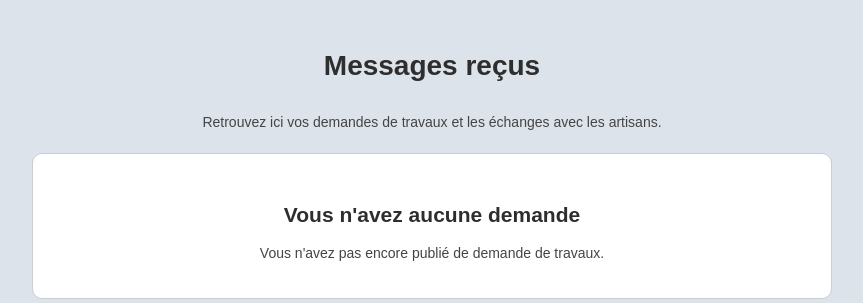
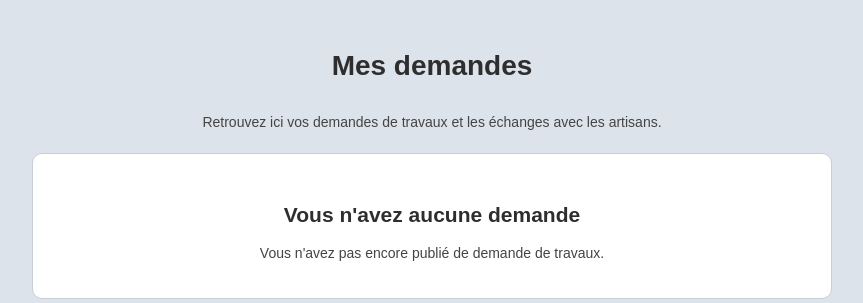
Before and after one commit to MSEDIT-1304/MON-VOISIN-ARTISAN, a Flask app: template templates/mes_demandes.html in a window 1280 px wide. Shown: the part 201-504 px from the top of the page, without its empty margins (208-1071 px from the left). Run offline with Flask 3, Linux system fonts and the light colour scheme; the template is opened without the code that fills it, so the values that code supplies are empty.

Commit message:
Update mes_demandes.html

```diff
--- a/templates/mes_demandes.html
+++ b/templates/mes_demandes.html
@@ -8,7 +8,7 @@
     {% if request.args.get("messages") == "1" %}
         Messages reçus
     {% else %}
-        Messages reçus
+        Mes demandes
     {% endif %}
 </h1>
 
@@ -20,8 +20,7 @@
 
 {% if demandes %}
 
-    <div class="cards">
-
+    <div class="cards demandes-particulier">
         {% for element in demandes %}
 
             <div class="card">
```
